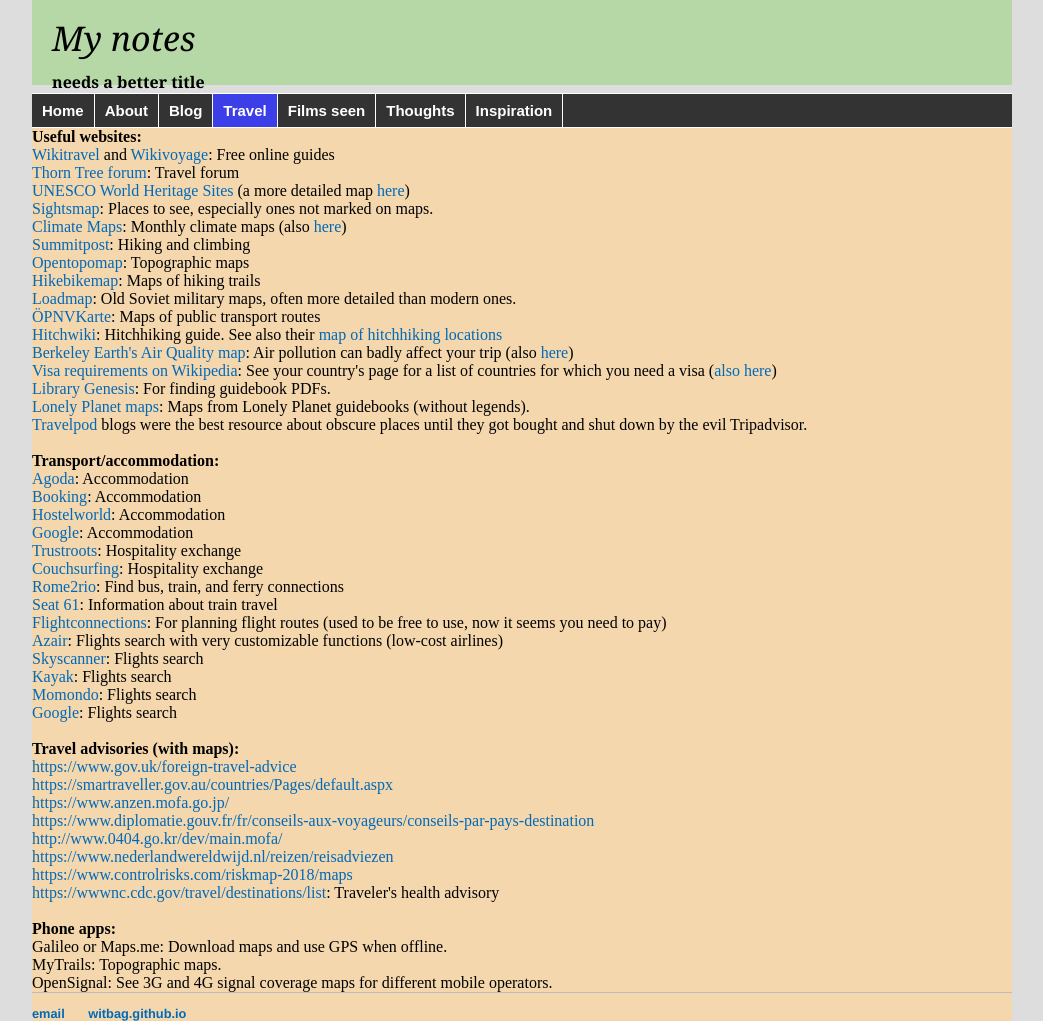
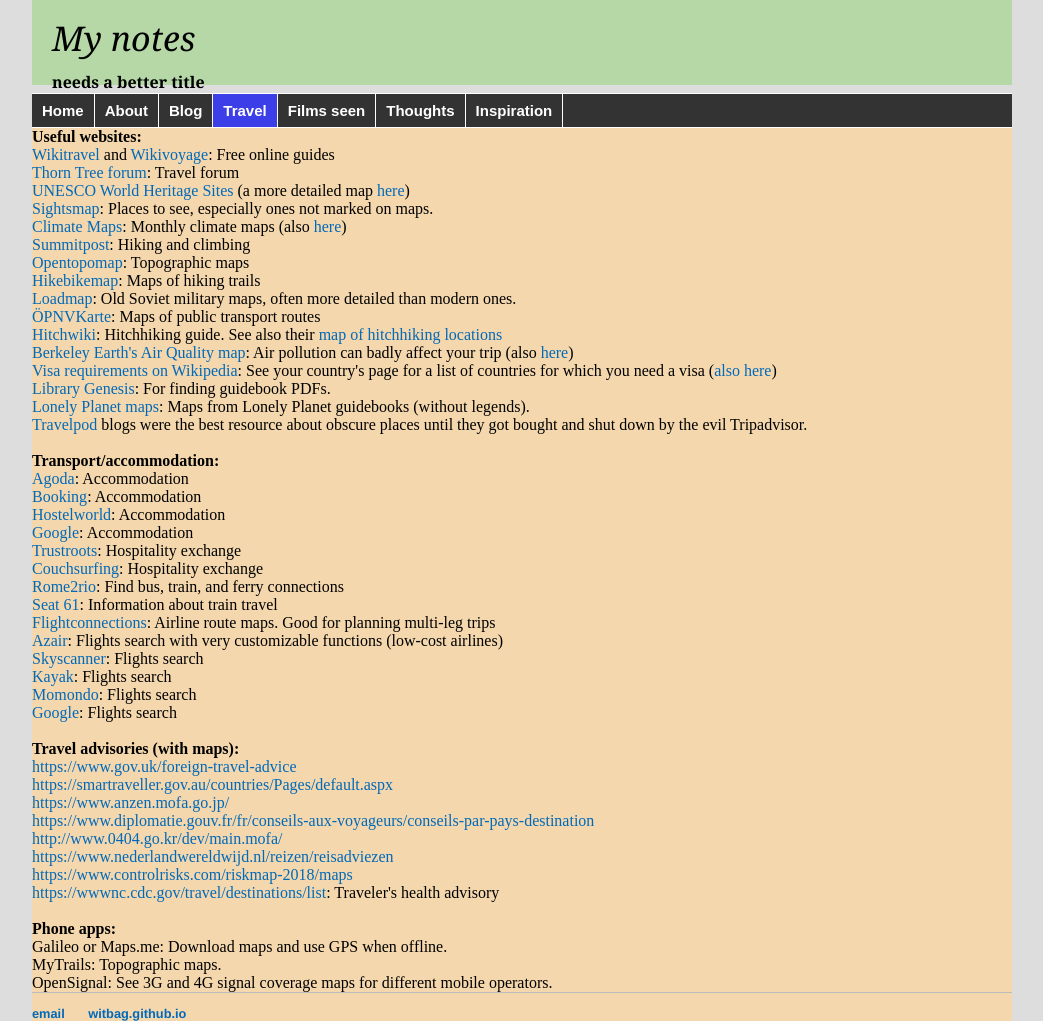
Before and after one commit to witbag/witbag.github.io, a Jekyll site: the page built from travel/resources.html, in a window 1280 px wide. Shown: the whole page, without its empty margins (118-1161 px from the left). Built offline with Jekyll 4.4.1, drawn with Linux system fonts in a browser that asks for light colours.

Commit message:
Update resources.html

```diff
--- a/travel/resources.html
+++ b/travel/resources.html
@@ -32,7 +32,7 @@
 <a href="https://www.couchsurfing.com" target=_blank>Couchsurfing</a>: Hospitality exchange<br>
 <a href="https://www.rome2rio.com" target=_blank>Rome2rio</a>: Find bus, train, and ferry connections<br>
 <a href="https://www.seat61.com" target=_blank>Seat 61</a>: Information about train travel<br>
-<a href="https://www.flightconnections.com" target=_blank>Flightconnections</a>: For planning flight routes (used to be free to use, now it seems you need to pay)<br>
+<a href="https://www.flightconnections.com" target=_blank>Flightconnections</a>: Airline route maps. Good for planning multi-leg trips<br>
 <a href="http://www.azair.eu" target=_blank>Azair</a>: Flights search with very customizable functions (low-cost airlines)<br>
 <a href="https://www.skyscanner.com" target=_blank>Skyscanner</a>: Flights search<br>
 <a href="https://www.kayak.com/flights" target=_blank>Kayak</a>: Flights search<br>
```
